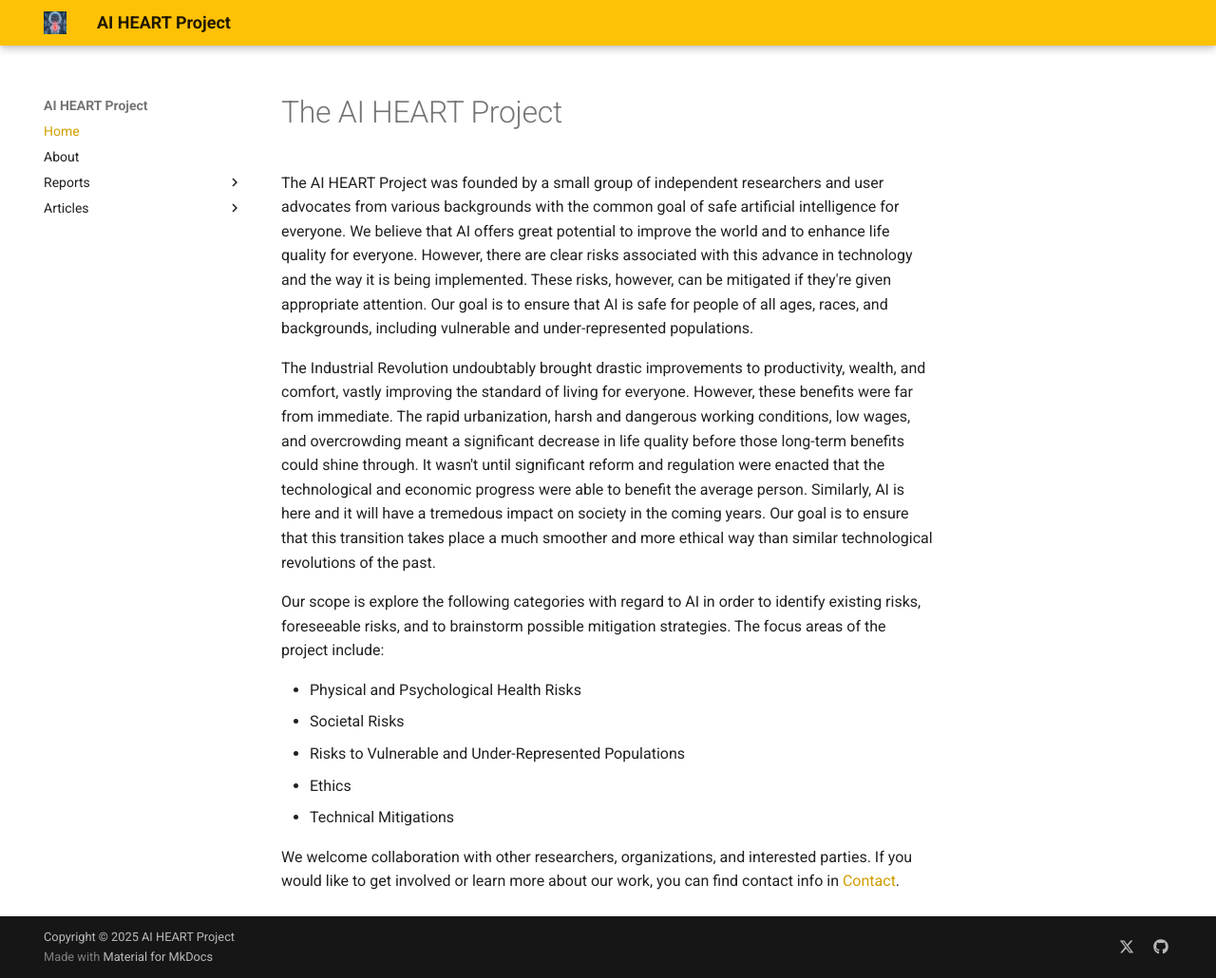
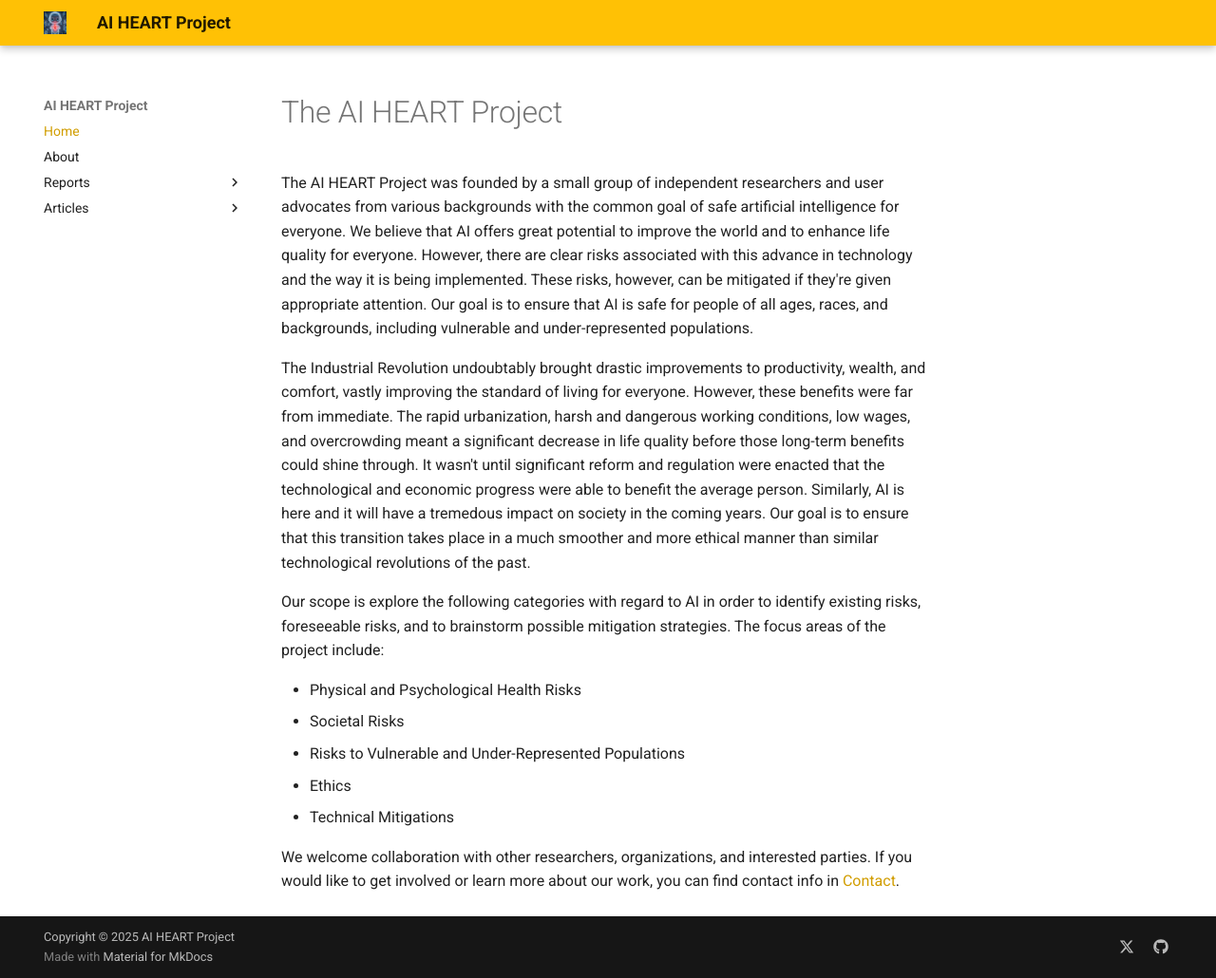
Before and after one commit to Yasmin-FY/ai-heart-project, an MkDocs documentation site: the page built from docs/index.md, in a window 1280 px wide and 1030 px high. Shown: the whole window at 95% size. Built offline with MkDocs 1.6.1 and Material for MkDocs 9.7.7, drawn with Linux system fonts in a browser that asks for light colours.

Commit message:
Improving readme

```diff
--- a/docs/index.md
+++ b/docs/index.md
@@ -1,7 +1,7 @@
 # The AI HEART Project
 The AI HEART Project was founded by a small group of independent researchers and user advocates from various backgrounds with the common goal of safe artificial intelligence for everyone. We believe that AI offers great potential to improve the world and to enhance life quality for everyone. However, there are clear risks associated with this advance in technology and the way it is being implemented. These risks, however, can be mitigated if they're given appropriate attention. Our goal is to ensure that AI is safe for people of all ages, races, and backgrounds, including vulnerable and under-represented populations.
 
-The Industrial Revolution undoubtably brought drastic improvements to productivity, wealth, and comfort, vastly improving the standard of living for everyone. However, these benefits were far from immediate. The rapid urbanization, harsh and dangerous working conditions, low wages, and overcrowding meant a significant decrease in life quality before those long-term benefits could shine through. It wasn't until significant reform and regulation were enacted that the technological and economic progress were able to benefit the average person. Similarly, AI is here and it will have a tremedous impact on society in the coming years. Our goal is to ensure that this transition takes place a much smoother and more ethical way than similar technological revolutions of the past.
+The Industrial Revolution undoubtably brought drastic improvements to productivity, wealth, and comfort, vastly improving the standard of living for everyone. However, these benefits were far from immediate. The rapid urbanization, harsh and dangerous working conditions, low wages, and overcrowding meant a significant decrease in life quality before those long-term benefits could shine through. It wasn't until significant reform and regulation were enacted that the technological and economic progress were able to benefit the average person. Similarly, AI is here and it will have a tremedous impact on society in the coming years. Our goal is to ensure that this transition takes place in a much smoother and more ethical manner than similar technological revolutions of the past.
 
 Our scope is explore the following categories with regard to AI in order to identify existing risks, foreseeable risks, and to brainstorm possible mitigation strategies. The focus areas of the project include:
 
```
Also changed, not shown: README.md (+3 -1 lines).
